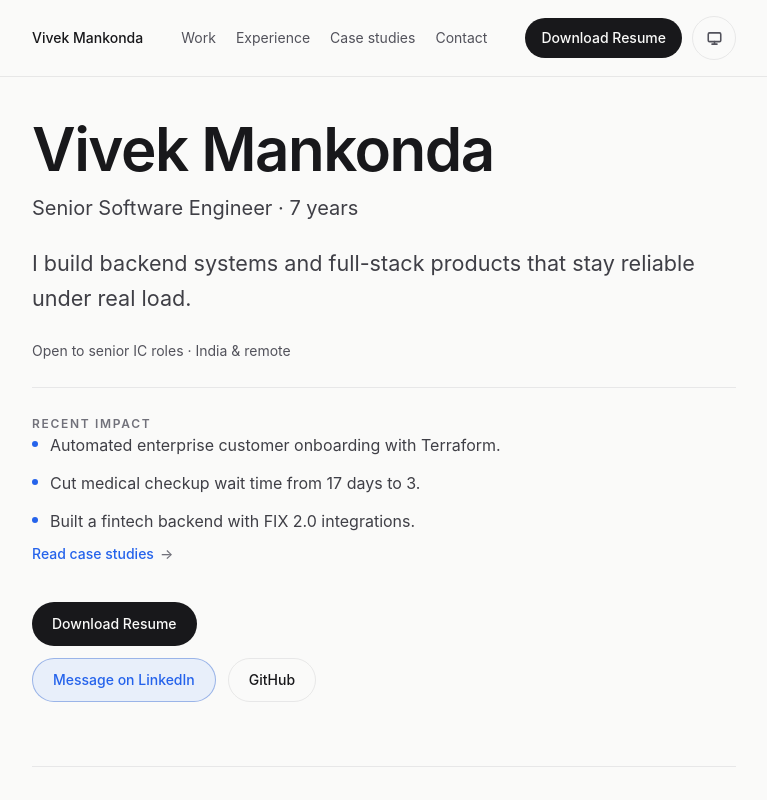
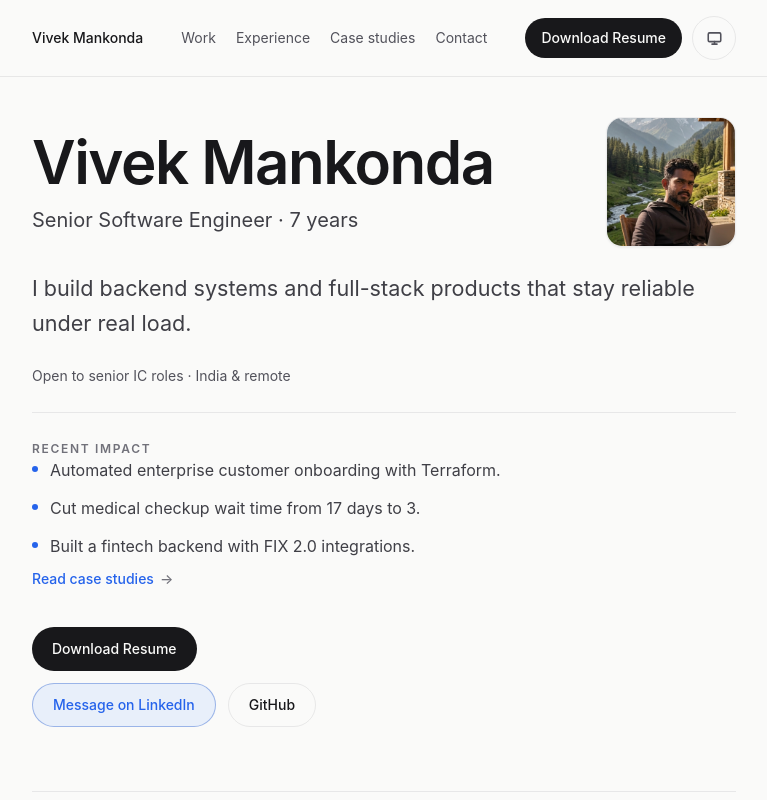
Before and after one commit to vivek-tech-exp/vivek-tech-resume, a Next.js app: page / in a window 1280 px wide. Shown: the top 800 px of the page, without its empty margins (256-1023 px from the left). Built offline with nearby package versions, Linux system fonts and the light colour scheme; no server answers.

Commit message:
feat: add hero profile photo and migrate Next.js middleware to proxy

```diff
--- a/src/features/home/home-page.tsx
+++ b/src/features/home/home-page.tsx
@@ -1,3 +1,5 @@
+import Image from "next/image";
+
 import { HomeHeader } from "@/features/home/home-header";
 import {
   HeroImpactTeaser,
@@ -38,11 +40,27 @@ export const HomePage = () => {
           aria-labelledby="hero-heading"
           className={`${pageStyles.hero} scroll-mt-[calc(4.75rem+env(safe-area-inset-top))]`}
         >
-          <div className="space-y-3">
-            <h1 className={pageStyles.heroTitle} id="hero-heading">
-              {resumeData.basics.name}
-            </h1>
-            <p className={pageStyles.heroRole}>{uiStrings.heroRoleLine}</p>
+          <div className={pageStyles.heroTop}>
+            <div className={pageStyles.heroDetails}>
+              <h1 className={pageStyles.heroTitle} id="hero-heading">
+                {resumeData.basics.name}
+              </h1>
+              <p className={pageStyles.heroRole}>{uiStrings.heroRoleLine}</p>
+            </div>
+            {resumeData.basics.image ? (
+              <div className={pageStyles.heroAvatarWrapper}>
+                <Image
+                  alt={resumeData.basics.name}
+                  className={pageStyles.heroAvatar}
+                  height={128}
+                  priority
+                  quality={90}
+                  sizes="(max-width: 640px) 80px, (max-width: 768px) 112px, 128px"
+                  src={resumeData.basics.image}
+                  width={128}
+                />
+              </div>
+            ) : null}
           </div>
           <p className={pageStyles.heroPitch}>{resumeData.positioningLine}</p>
           <p className={pageStyles.heroMeta}>{uiStrings.heroAvailability}</p>
--- a/src/lib/page-styles.ts
+++ b/src/lib/page-styles.ts
@@ -37,6 +37,12 @@ export const pageStyles = {
   downloadMenuItem:
     "block min-h-11 px-4 py-3 text-sm font-medium text-[var(--text)] no-underline hover:bg-[var(--surface)]",
   hero: "space-y-5 border-b border-[var(--border)] pb-10 sm:space-y-6 sm:pb-16",
+  heroTop: "flex items-center justify-between gap-4 sm:gap-6",
+  heroDetails: "min-w-0 flex-1 space-y-2 sm:space-y-3",
+  heroAvatarWrapper:
+    "relative shrink-0 overflow-hidden rounded-2xl border border-[var(--border)] bg-[var(--surface)] shadow-xs",
+  heroAvatar:
+    "h-20 w-20 object-cover object-[center_38%] sm:h-28 sm:w-28 md:h-32 md:w-32",
   siteLabel: "text-sm text-[var(--text-subtle)]",
   heroTitle:
     "text-balance text-[clamp(2.125rem,1.75rem+3vw,3.75rem)] font-semibold leading-[1.08] tracking-tight text-[var(--text)]",
--- a/src/lib/resume-data.ts
+++ b/src/lib/resume-data.ts
@@ -50,6 +50,7 @@ export const resumeData = {
   basics: {
     name: "Vivek Mankonda",
     title: "Senior Software Engineer",
+    image: "/images/profile.png",
     locations: ["Hyderabad", "Bengaluru", "Pune", "India (Remote)"],
   },
   uiStrings: {
--- a/src/lib/structured-data.ts
+++ b/src/lib/structured-data.ts
@@ -66,6 +66,9 @@ export const buildStructuredData = () => {
         jobTitle: resumeData.basics.title,
         description: resumeData.specializationSummary,
         ...(siteUrl ? { url: siteUrl } : {}),
+        ...(siteUrl && resumeData.basics.image
+          ? { image: absoluteUrl(siteUrl, resumeData.basics.image) }
+          : {}),
         sameAs,
         knowsAbout,
         workLocation: resumeData.basics.locations.map((location) => ({
--- a/src/middleware.ts
+++ b/src/proxy.ts
@@ -8,7 +8,7 @@ const publicFileRedirects: Record<string, string> = {
   "/vivek-mankonda-resume.docx": withResumeDownloadCacheBust("/resume/docx"),
 };
 
-export const middleware = (request: NextRequest) => {
+export const proxy = (request: NextRequest) => {
   const target = publicFileRedirects[request.nextUrl.pathname];
   if (!target) {
     return NextResponse.next();
```
Also changed, not shown: public/images/profile.png (added), 1 other file (tests, documents, lock files or other folders).
